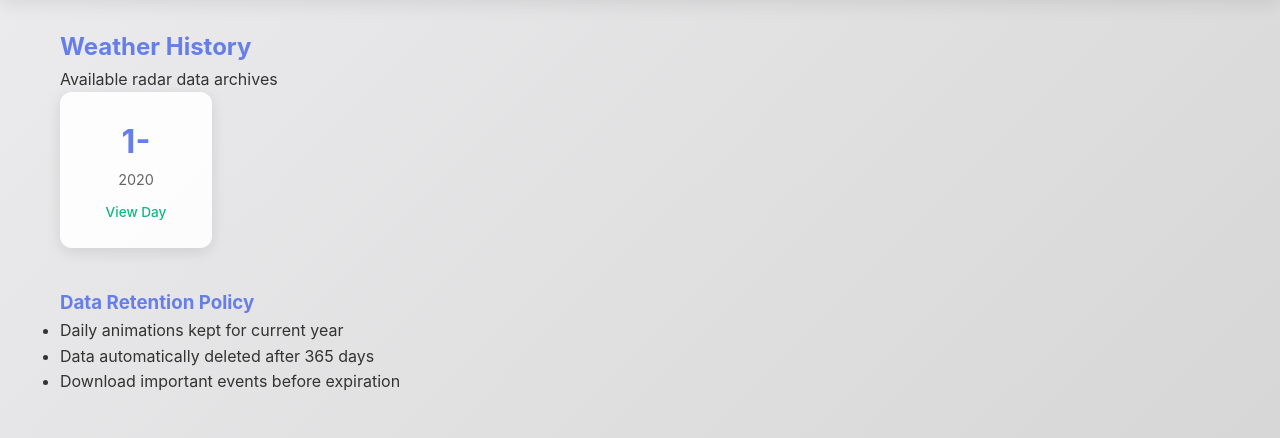
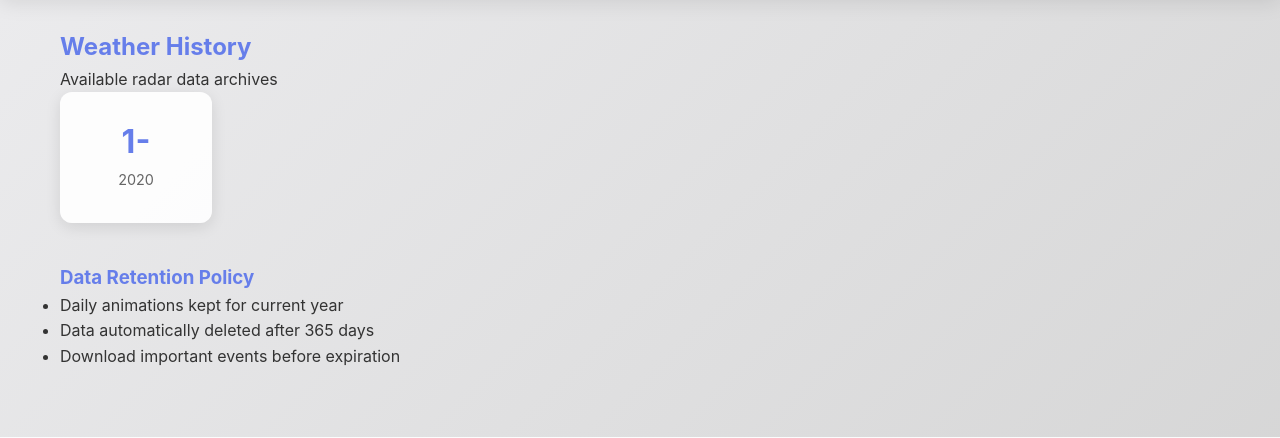
Before and after one commit to ominiverdi/meteo, a Flask app: template templates/history.html in a window 1280 px wide. Shown: the part 70-508 px from the top of the page. Run offline with Flask 3, Linux system fonts and the light colour scheme; the template is opened without the code that fills it: most values are stand-ins (such as "Sample title", 1, 10 or a date in 2020).

Commit message:
clear "view day" label

```diff
--- a/templates/history.html
+++ b/templates/history.html
@@ -32,9 +32,9 @@
                             </div>
                             <div class="date-year">{{ date[:4] }}</div>
                         </div>
-                        <div class="date-info">
+                        <!-- <div class="date-info">
                             <span class="date-label">View Day</span>
-                        </div>
+                        </div> -->
                     </a>
                 </div>
             {% endfor %}
```
